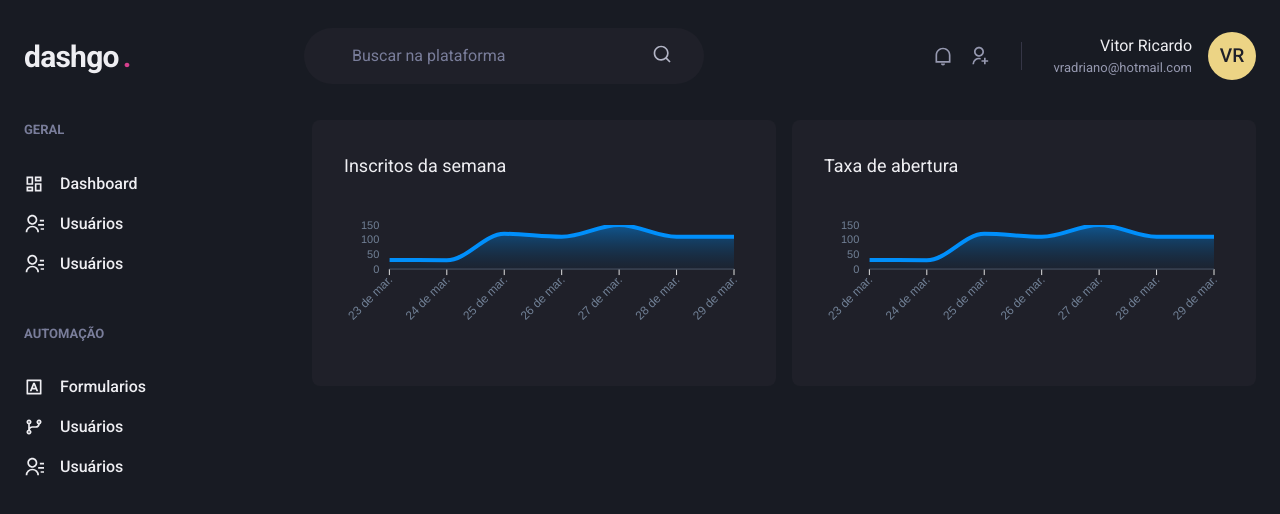
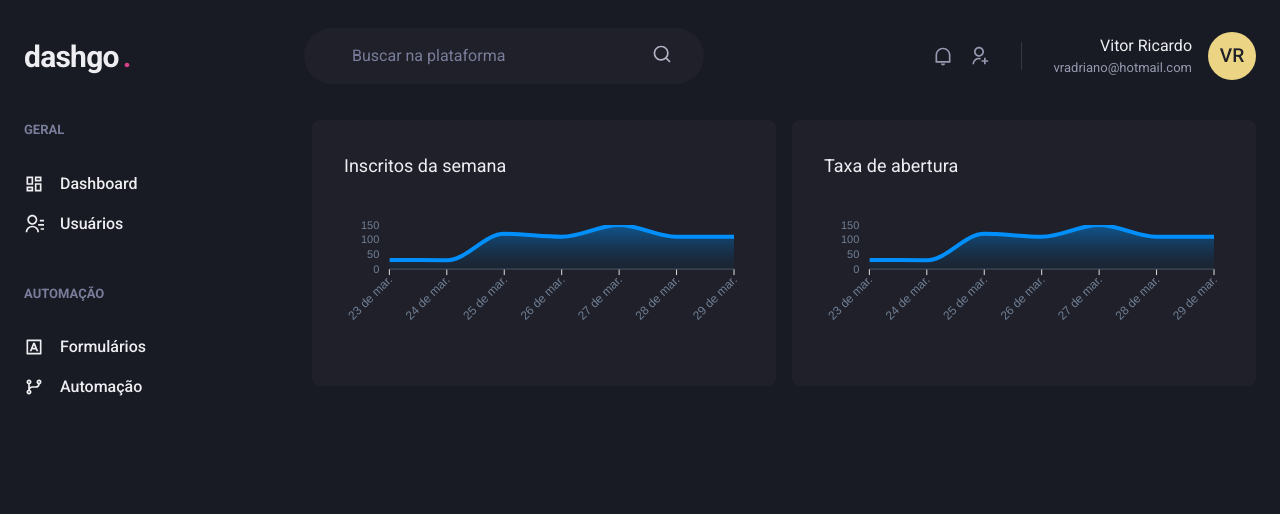
Before and after one commit to vradriano/dashgo, a Next.js app: page /dashboard in a window 1280 px wide. Shown: the top 514 px of the page. Built offline with nearby package versions, Linux system fonts and the light colour scheme.

Commit message:
components

```diff
--- /dev/null
+++ b/src/components/Header/Logo.tsx
@@ -0,0 +1,15 @@
+import { Text } from '@chakra-ui/react'
+
+export function Logo() {
+  return (
+    <Text
+      fontSize="3xl"
+      fontWeight="bold"
+      letterSpacing="tight"
+      w="64"
+    >
+      dashgo
+      <Text as="span" color="pink.500" ml="1">.</Text>
+  </Text>
+  )
+}
--- /dev/null
+++ b/src/components/Header/NotificationsNav.tsx
@@ -0,0 +1,19 @@
+import { HStack, Icon } from '@chakra-ui/react'
+import { RiNotificationLine, RiUserAddLine } from 'react-icons/ri'
+
+export function NotificationsNav() {
+  return (
+    <HStack
+      spacing="4"
+      mx="8"
+      pr="8"
+      py="1"
+      color="gray.300"
+      borderRightWidth={1}
+      borderColor="gray.700"
+      >
+        <Icon as={RiNotificationLine} fontSize="20" />
+        <Icon as={RiUserAddLine} fontSize="20" />
+    </HStack>
+  )
+}
--- /dev/null
+++ b/src/components/Header/Profile.tsx
@@ -0,0 +1,18 @@
+import { Flex, Box, Text, Avatar } from '@chakra-ui/react'
+
+export function Profile(){
+  return (
+    <Flex align="center">
+      <Box mr="4" textAlign="right">
+        <Text>Vitor Ricardo</Text>
+        <Text
+          color="gray.300"
+          fontSize="small"
+        >
+          vradriano@hotmail.com</Text>
+      </Box>
+
+      <Avatar size="md" name="Vitor Ricardo" />
+    </Flex>
+  )
+}
--- /dev/null
+++ b/src/components/Header/SearchBox.tsx
@@ -0,0 +1,34 @@
+import { Flex, Input, Icon } from '@chakra-ui/react'
+import { RiSearchLine } from 'react-icons/ri'
+
+export function SearchBox() {
+  return (
+    <Flex
+      as="label"
+      flex="1"
+      py="4"
+      px="8"
+      ml="6"
+      maxWidth={400}
+      alignSelf="center"
+      color="gray.200"
+      position="relative"
+      bg="gray.800"
+      borderRadius="full"
+    >
+      <Input
+      color="gray.50"
+      variant="unstyled"
+      px="4"
+      mr="4"
+      placeholder="Buscar na plataforma"
+      _placeholder={{
+        color: 'gray.400'
+      }}
+      />
+
+      <Icon as={RiSearchLine} fontSize="20" />
+
+    </Flex>
+  )
+}
--- a/src/components/Header/index.tsx
+++ b/src/components/Header/index.tsx
@@ -1,5 +1,8 @@
-import { Flex, Text, Input, Icon, HStack, Box, Avatar } from '@chakra-ui/react'
-import { RiNotificationLine, RiSearchLine, RiUserAddLine } from 'react-icons/ri'
+import { Flex } from '@chakra-ui/react'
+import { Logo } from './logo'
+import { NotificationsNav } from './NotificationsNav'
+import { Profile } from './Profile'
+import { SearchBox } from './SearchBox'
 
 export default function Header() {
   return (
@@ -13,74 +16,18 @@ export default function Header() {
       px="6"
       align="center"
     >
-      <Text
-      fontSize="3xl"
-      fontWeight="bold"
-      letterSpacing="tight"
-      w="64"
-      >
-        dashgo
-        <Text as="span" color="pink.500" ml="1">.</Text>
-      </Text>
 
-      <Flex
-        as="label"
-        flex="1"
-        py="4"
-        px="8"
-        ml="6"
-        maxWidth={400}
-        alignSelf="center"
-        color="gray.200"
-        position="relative"
-        bg="gray.800"
-        borderRadius="full"
-      >
-        <Input
-        color="gray.50"
-        variant="unstyled"
-        px="4"
-        mr="4"
-        placeholder="Buscar na plataforma"
-        _placeholder={{
-          color: 'gray.400'
-        }}
-        />
+      <Logo />
 
-        <Icon as={RiSearchLine} fontSize="20" />
-
-      </Flex>
+      <SearchBox />
 
       <Flex
       align="center"
       ml="auto"
       >
-        <HStack
-        spacing="4"
-        mx="8"
-        pr="8"
-        py="1"
-        color="gray.300"
-        borderRightWidth={1}
-        borderColor="gray.700"
+        <NotificationsNav />
 
-        >
-          <Icon as={RiNotificationLine} fontSize="20" />
-          <Icon as={RiUserAddLine} fontSize="20" />
-        </HStack>
-
-        <Flex align="center">
-          <Box mr="4" textAlign="right">
-            <Text>Vitor Ricardo</Text>
-            <Text
-              color="gray.300"
-              fontSize="small"
-            >
-              vradriano@hotmail.com</Text>
-          </Box>
-
-          <Avatar size="md" name="Vitor Ricardo" />
-        </Flex>
+        <Profile />
       </Flex>
     </Flex>
   )
--- /dev/null
+++ b/src/components/Sidebar/NavLink.tsx
@@ -0,0 +1,16 @@
+import { Text, Link, LinkProps as ChakraLinkProps, Icon } from '@chakra-ui/react'
+import { ElementType } from 'react'
+
+interface NavLinkProps extends ChakraLinkProps {
+  icon: ElementType
+  children: string;
+}
+
+export function NavLink({ icon, children, ...rest }: NavLinkProps) {
+  return (
+    <Link display="flex" alignItems="center" {...rest} >
+      <Icon as={icon} fontSize="20" />
+      <Text ml="4" fontWeight="medium">{children}</Text>
+    </Link>
+  )
+}
--- /dev/null
+++ b/src/components/Sidebar/NavSection.tsx
@@ -0,0 +1,20 @@
+import { Box, Text, Stack, Link, Icon } from '@chakra-ui/react'
+import { ReactNode } from 'react';
+import { RiDashboardLine, RiContactsLine } from 'react-icons/ri'
+
+interface NavSectionProps {
+  title: string;
+  children: ReactNode;
+}
+
+
+export function NavSection({ title, children }: NavSectionProps) {
+  return (
+    <Box>
+      <Text fontWeight="bold" color="gray.400" fontSize="small" >{title}</Text>
+      <Stack spacing="4" mt="8" align="stretch">
+        {children}
+      </Stack>
+    </Box>
+  )
+}
--- a/src/components/Sidebar/index.tsx
+++ b/src/components/Sidebar/index.tsx
@@ -1,44 +1,21 @@
 import { Box, Stack, Text, Link, Icon } from "@chakra-ui/react";
 import { RiContactsLine, RiDashboardLine, RiGitBranchLine, RiInputMethodLine } from "react-icons/ri";
+import { NavSection } from "./NavSection";
+import { NavLink } from './NavLink'
 
 export default function Sidebar() {
   return (
     <Box as="aside" w="64" mr="8">
       <Stack spacing="12" align="flex-start">
-        <Box>
-          <Text fontWeight="bold" color="gray.400" fontSize="small" >GERAL</Text>
-          <Stack spacing="4" mt="8" align="stretch">
-            <Link display="flex" alignItems="center">
-              <Icon as={RiDashboardLine} fontSize="20" />
-              <Text ml="4" fontWeight="medium">Dashboard</Text>
-            </Link>
-            <Link display="flex" alignItems="center">
-              <Icon as={RiContactsLine} fontSize="20" />
-              <Text ml="4" fontWeight="medium">Usuários</Text>
-            </Link>
-            <Link display="flex" alignItems="center">
-              <Icon as={RiContactsLine} fontSize="20" />
-              <Text ml="4" fontWeight="medium">Usuários</Text>
-            </Link>
-          </Stack>
-        </Box>
-        <Box>
-          <Text fontWeight="bold" color="gray.400" fontSize="small" >AUTOMAÇÃO</Text>
-          <Stack spacing="4" mt="8" align="stretch">
-            <Link display="flex" alignItems="center">
-              <Icon as={RiInputMethodLine} fontSize="20" />
-              <Text ml="4" fontWeight="medium">Formularios</Text>
-            </Link>
-            <Link display="flex" alignItems="center">
-              <Icon as={RiGitBranchLine} fontSize="20" />
-              <Text ml="4" fontWeight="medium">Usuários</Text>
-            </Link>
-            <Link display="flex" alignItems="center">
-              <Icon as={RiContactsLine} fontSize="20" />
-              <Text ml="4" fontWeight="medium">Usuários</Text>
-            </Link>
-          </Stack>
-        </Box>
+        <NavSection title="GERAL">
+          <NavLink icon={RiDashboardLine}>Dashboard</NavLink>
+          <NavLink icon={RiContactsLine}>Usuários</NavLink>
+        </NavSection>
+
+        <NavSection title="AUTOMAÇÃO">
+          <NavLink icon={RiInputMethodLine}>Formulários</NavLink>
+          <NavLink icon={RiGitBranchLine}>Automação</NavLink>
+        </NavSection>
       </Stack>
     </Box>
   )
```
Also changed, not shown: src/components/Pagination/PaginationItem.tsx (added, +40 -0 lines), src/components/Pagination/index.tsx (+6 -57 lines).
